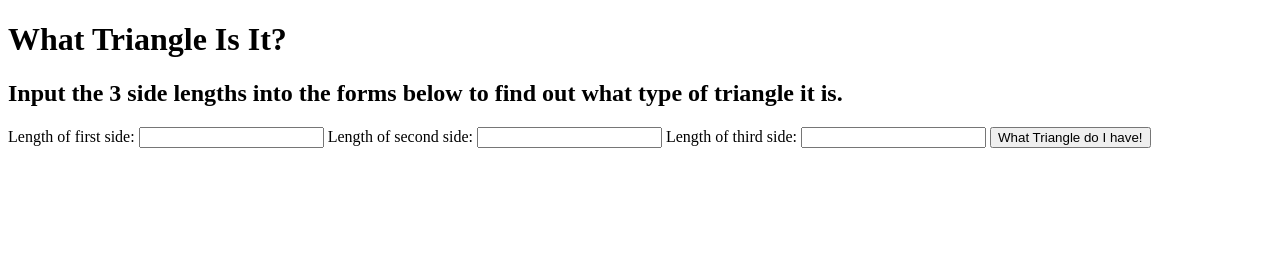
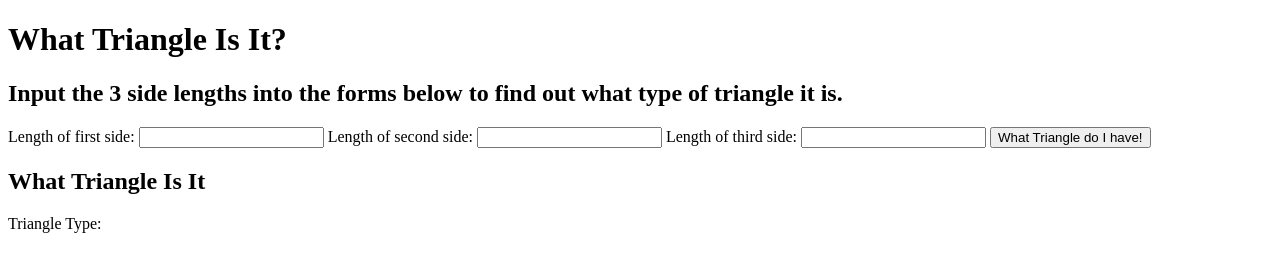
Before and after one commit to JasoFal/triangle_tracker, a plain HTML site: page index.html in a window 1280 px wide. Drawn offline with Linux system fonts and the light colour scheme.

Commit message:
Added triangle output section.

```diff
--- a/index.html
+++ b/index.html
@@ -19,6 +19,9 @@
     <input type="text" id="side-c" name="side-c">
     <button type="submit">What Triangle do I have!</button>
   </form>
+
+  <h2>What Triangle Is It</h2>
+  <p>Triangle Type: <span id="triangle-output"></span></p>
 </body>
 
 </html>
```
